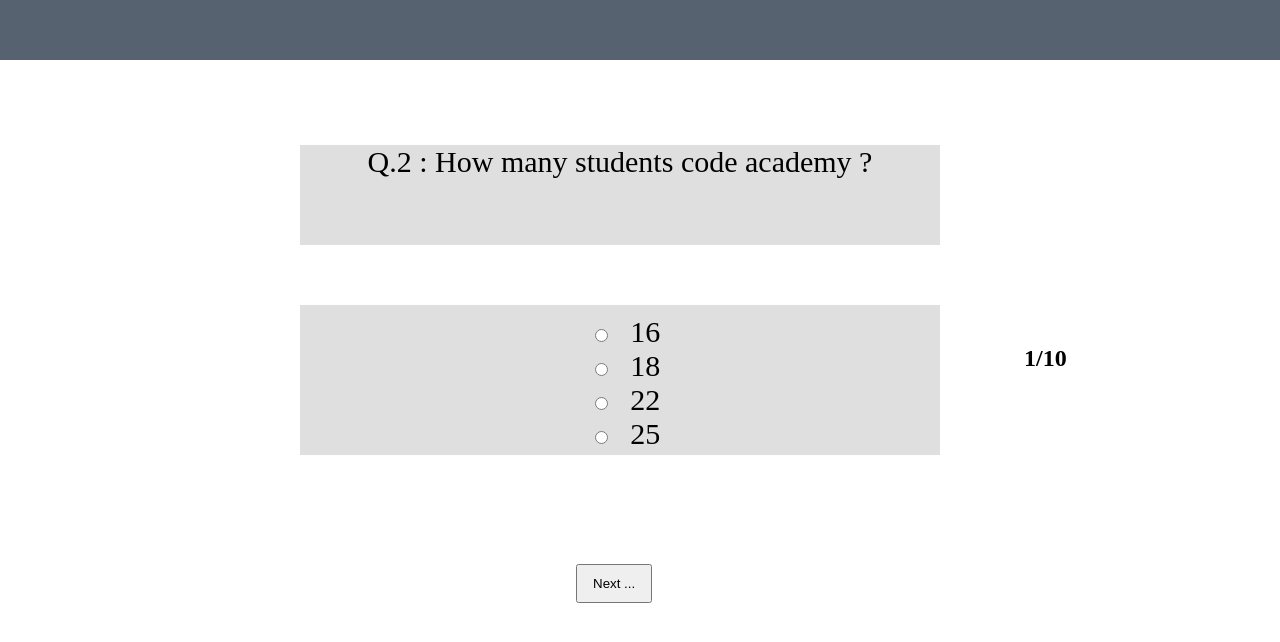
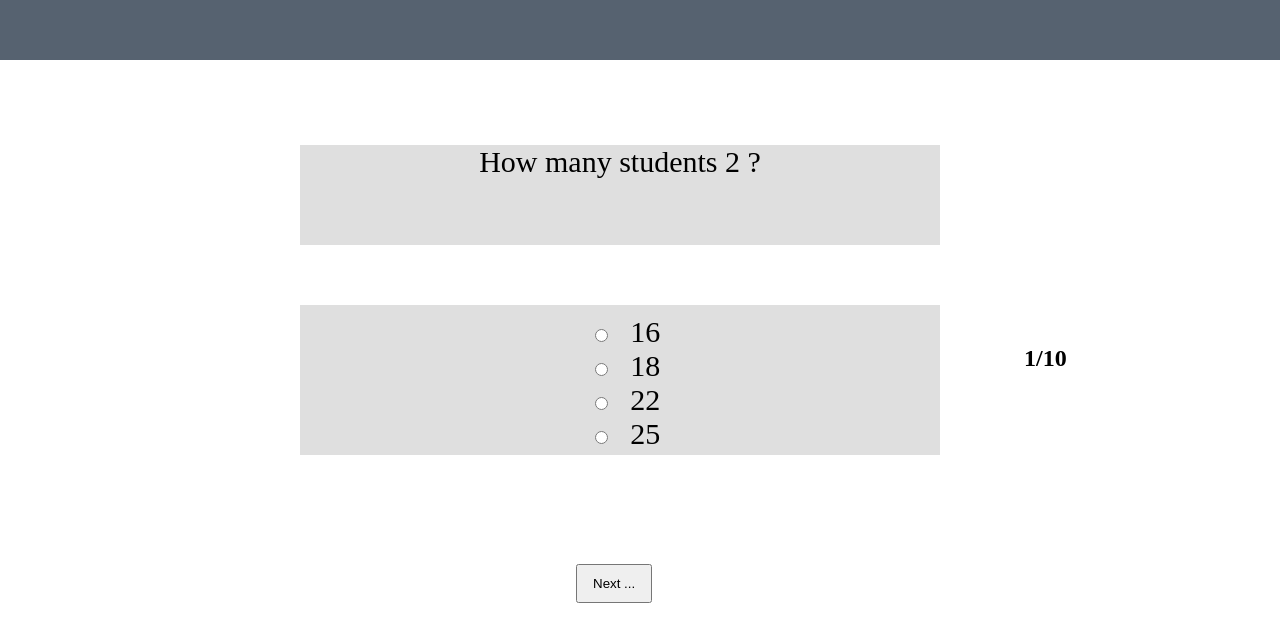
Before and after one commit to GSG-G10/AhmedAboAbadi-Quiz-App, a plain HTML site: page indexFile/pageNumber3.html in a window 1280 px wide. Both pictures are taken after a click on the button "Next ...". Shown: the top 642 px of the page. Drawn offline with Linux system fonts and the light colour scheme; files that its build step writes are made by us from their sources.

Commit message:
finsh the project

```diff
--- a/indexFile/pageNumber3.html
+++ b/indexFile/pageNumber3.html
@@ -5,13 +5,13 @@
     <meta http-equiv="X-UA-Compatible" content="IE=edge">
     <meta name="viewport" content="width=device-width, initial-scale=1.0">
     <title>Question page</title>
-    <link rel="stylesheet" href="stayl.css">
+    <link rel="stylesheet" href="../stayl.css">
 </head>
-<body>
+<body id="body">
     <div class="heder-of-page"></div>
     <div class="mainDiv">
         <div class="center-qu">
-            <p class="questions">Q.2 : How many students code academy ? </p>
+            <p class="questions">Q.1 : How many students code academy ? </p>
             <form class="questions-form">
               <input type="radio" class="answer" value="16" name="answer">
               <label for="html">16</label><br>
@@ -26,6 +26,6 @@
     <h2 class="Counter-of-questions">1/10</h2>
     <button class="button-in-the-theerd-page" onclick="moveOnTheNextQuestion()" > Next ...</button>
     </div>
-    <script src="main.js"></script>
+    <script src="../main.js"></script>
 </body>
 </html>
--- a/main.js
+++ b/main.js
@@ -1,27 +1,114 @@
-// const mybtn = document.getElementsByClassName('buttonInTheFirstPage')
+// const myst = document.getElementsByClassName('buttonInTheFirstPage')
 
 const NextQuestion = document.querySelector(".button-in-the-theerd-page")
+const questionsCounter = document.querySelector(".Counter-of-questions")
+let mark = 0
+let questionList ={
+    1 :{
+        question : "How many students code academy ?",
+        answers :[ '10' , '16' , '20' , '24'],
+        rightAnswerNo : 1,
+    },
 
-// console.log("Hello .....")
-let operationCount = 0 ;
+    2 :{
+        question : "How many students 2 ?",
+        answers :[ '10' , '16' , '20' , '24'],
+        rightAnswerNo : 2,
+    },
+
+    3 :{
+        question : "How many students 3 ?",
+        answers :[ '10' , '16' , '20' , '24'],
+        rightAnswerNo : 2,
+    },
+
+    4 :{
+        question : "How many students 4 ?",
+        answers :[ '10' , '16' , '20' , '24'],
+        rightAnswerNo : 4,
+    },
+
+    5 :{
+        question : "How many students 5 ?",
+        answers: [ '10' , '16' , '20' , '24'],
+        rightAnswerNo : 1,
+    },
+
+    6 :{
+        question : "How many students 6 ?",
+        answers :[ '10' , '16' , '20' , '24'],
+        rightAnswerNo : 4,
+    },
+
+    7 :{
+        question : "How many students 7 ?",
+        answers :[ '10' , '16' , '20' , '24'],
+        rightAnswerNo : 2,
+    },
+
+    8 :{
+        question : "How many students 8 ?",
+        answers :[ '10' , '16' , '20' , '24'],
+        rightAnswerNo : 3,
+    },
+
+    9 :{
+        question : "How many students 9 ?",
+        answers: [ '10' , '16' , '20' , '24'],
+        rightAnswerNo : 4,
+    },
+
+    10 :{
+        question : "How many students 10 ?",
+        answers :[ '10' , '16' , '20' , '24'],
+        rightAnswerNo : 2,
+    },
+
+    11 :{
+        question : "How many students 10 ?",
+        answers :[ '10' , '16' , '20' , '24'],
+        rightAnswerNo : 2,
+    },
+}
+
+let operationCount = 1 ;
 function moveOnTheNextQuestion (){
-    const removeTheDiv = document.querySelector(".questions").innerHTML = "Q.2 : How many asdasdasdasf ? "
     operationCount ++ ;
-    if (operationCount == 10){
+    const removeTheDiv = document.querySelector(".questions").innerHTML = questionList[operationCount ].question
+    if (operationCount == 11){
         pageScore()
+    }else{
+        checkAnswer(operationCount)
     }
-    console.log(operationCount)
+    questionsCounter.innerHTML = operationCount +"/10"
 };
 
-function pageScore (){
+function pageScore (number){
     let NewPageHaveTheScore = document.querySelector(".mainDiv")
     NewPageHaveTheScore.remove();
+    creatResalt();
+};
+
+function creatResalt (){
+    let result = `<div class="heder-of-page"></div>
+    <h2 class="headr1">your score : ${mark} </h2>`
+    let new_body = document.getElementById("body").innerHTML = result
 };
 
 let getSelectedValue = document.querySelector( 'input[name="answer"]:checked');
 
+function checkAnswer(number) {
+    var getSelectedValue = document.querySelector( 'input[name="answer"]:checked');
+    let index_of_answers = questionList[number]["answers"].indexOf(getSelectedValue.value)
+
+    if (index_of_answers+1 == questionList[number]["rightAnswerNo"]){
+        mark +=1
+    }
+}
+
+// questionList.question
+
 // let numberOfQuestion = document.querySelector(".Counter-of-questions")
-
 
 // NextQuestion.onclick = function (){
 //     operationCount ++ ;
@@ -32,10 +119,6 @@ let getSelectedValue = document.querySelector( 'input[name="answer"]:checked');
 
 
 
-
-
-
-
 // const divImWantToRemove = document.children[0].children[1];
 
 // divImWantToRemove.removeChild( document.getElementsByClassName("center-qu"))
--- a/stayl.css
+++ b/stayl.css
@@ -89,3 +89,9 @@ p{
 .Counter-of-questions{
     margin-left: 80%;
 }
+
+.headr1{
+    text-align: center;
+    margin-top: 20%;
+    font-size: 40px;
+}
```
Also changed, not shown: indexFile/index.html (+3 -3 lines), indexFile/pageNumber2.html (+3 -3 lines), index.html (deleted), pageNumber2.html (deleted), pageNumber3.html (deleted).
